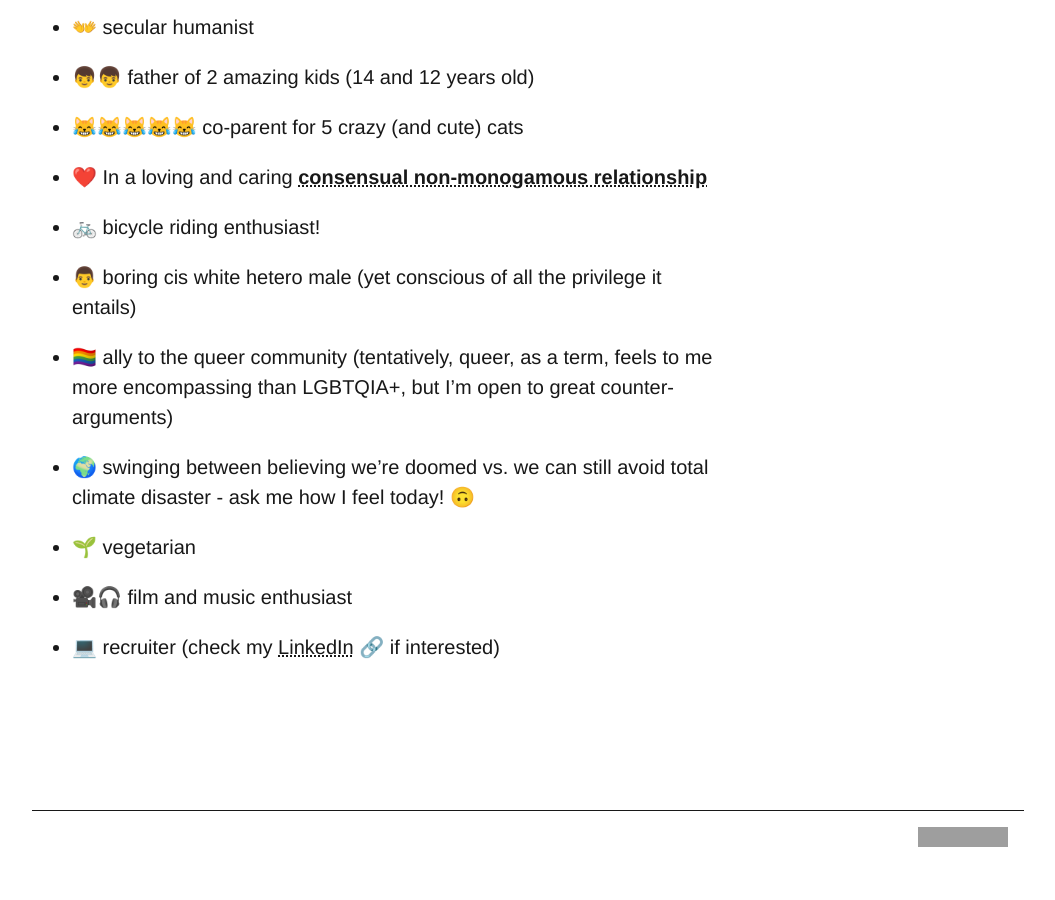
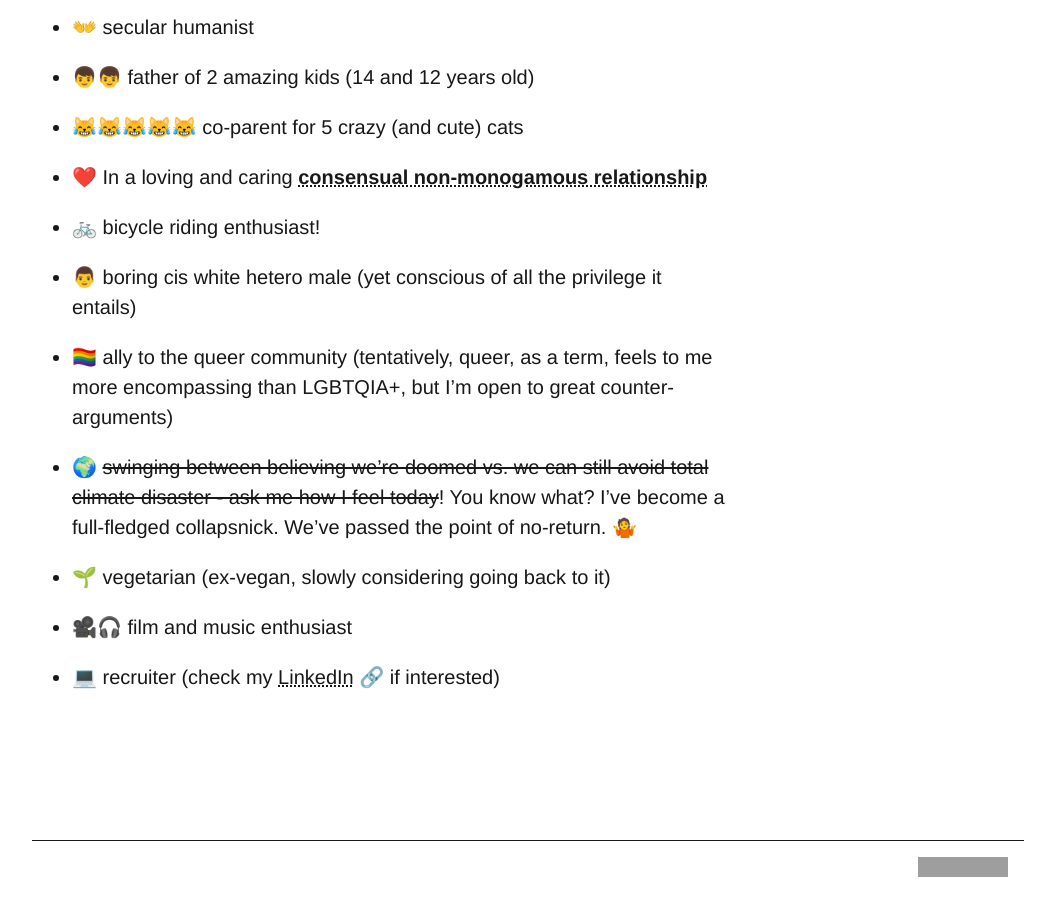
Before and after one commit to pedro-homero/pedro-homero.github.io, a Jekyll site: the page built from bio.markdown, in a window 1280 px wide and 900 px high, scrolled down 945 px. Shown: the whole window, without its empty margins (112-1167 px from the left). Built offline with Jekyll 4.4.1, drawn with Linux system fonts in a browser that asks for light colours; emoji names are drawn with the system emoji font; before the commit the page ends 1815 px from its top, so only the background shows below that; grey boxes are pictures that could not be loaded.

Commit message:
Update bio.markdown
Updates on the bio

```diff
--- a/bio.markdown
+++ b/bio.markdown
@@ -28,9 +28,9 @@ So you want to know a bit more about me? Ok.
 
 * :rainbow_flag: ally to the queer community (tentatively, queer, as a term, feels to me more encompassing than LGBTQIA+, but I'm open to great counter-arguments)
 
-* :earth_africa: swinging between believing we're doomed vs. we can still avoid total climate disaster - ask me how I feel today! :upside_down_face:
+* :earth_africa: ~~swinging between believing we're doomed vs. we can still avoid total climate disaster - ask me how I feel today~~! You know what? I've become a full-fledged collapsnick. We've passed the point of no-return. :shrug:
 
-* :seedling: vegetarian
+* :seedling: vegetarian (ex-vegan, slowly considering going back to it)
 
 * :movie_camera::headphones: film and music enthusiast
 
```
